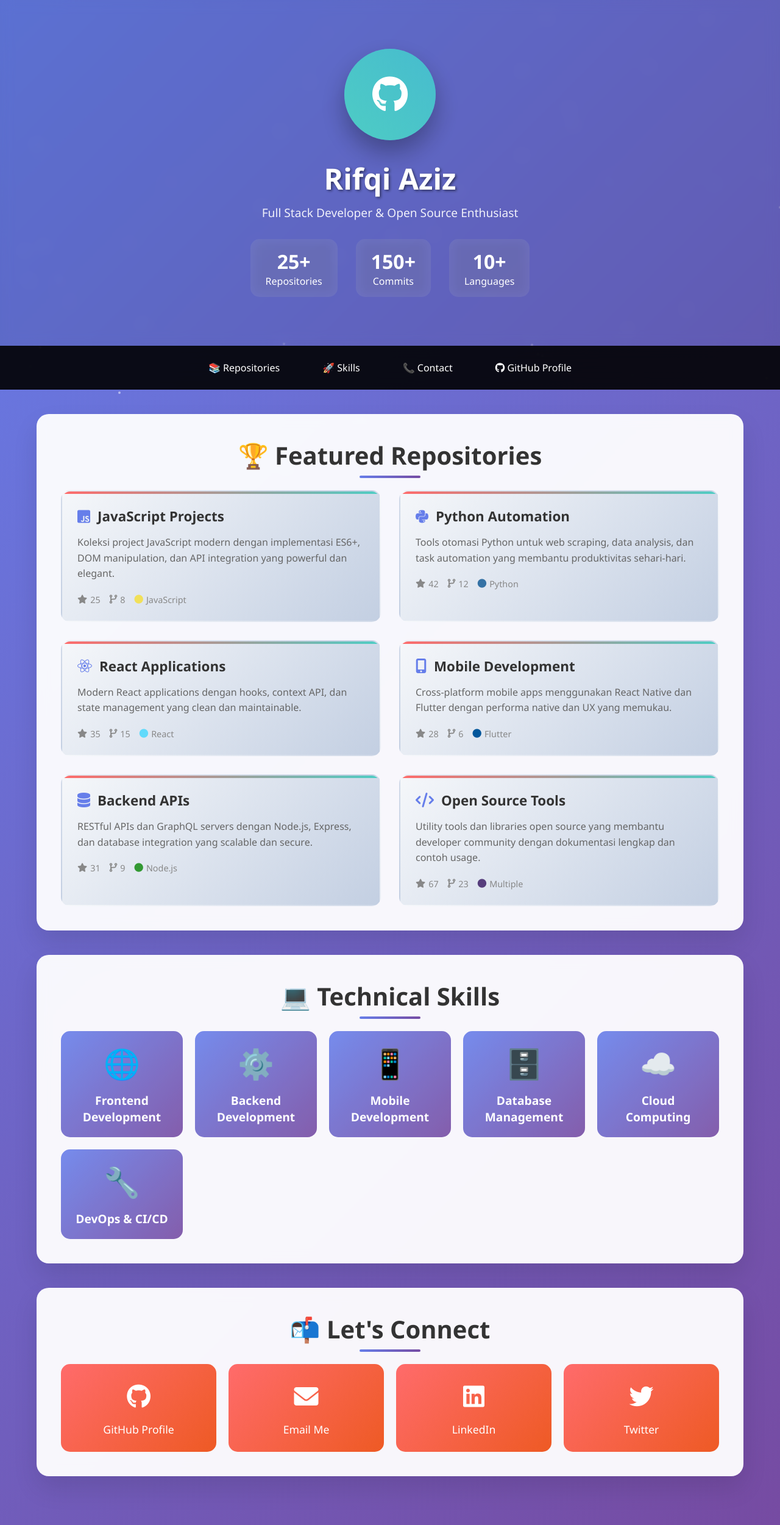
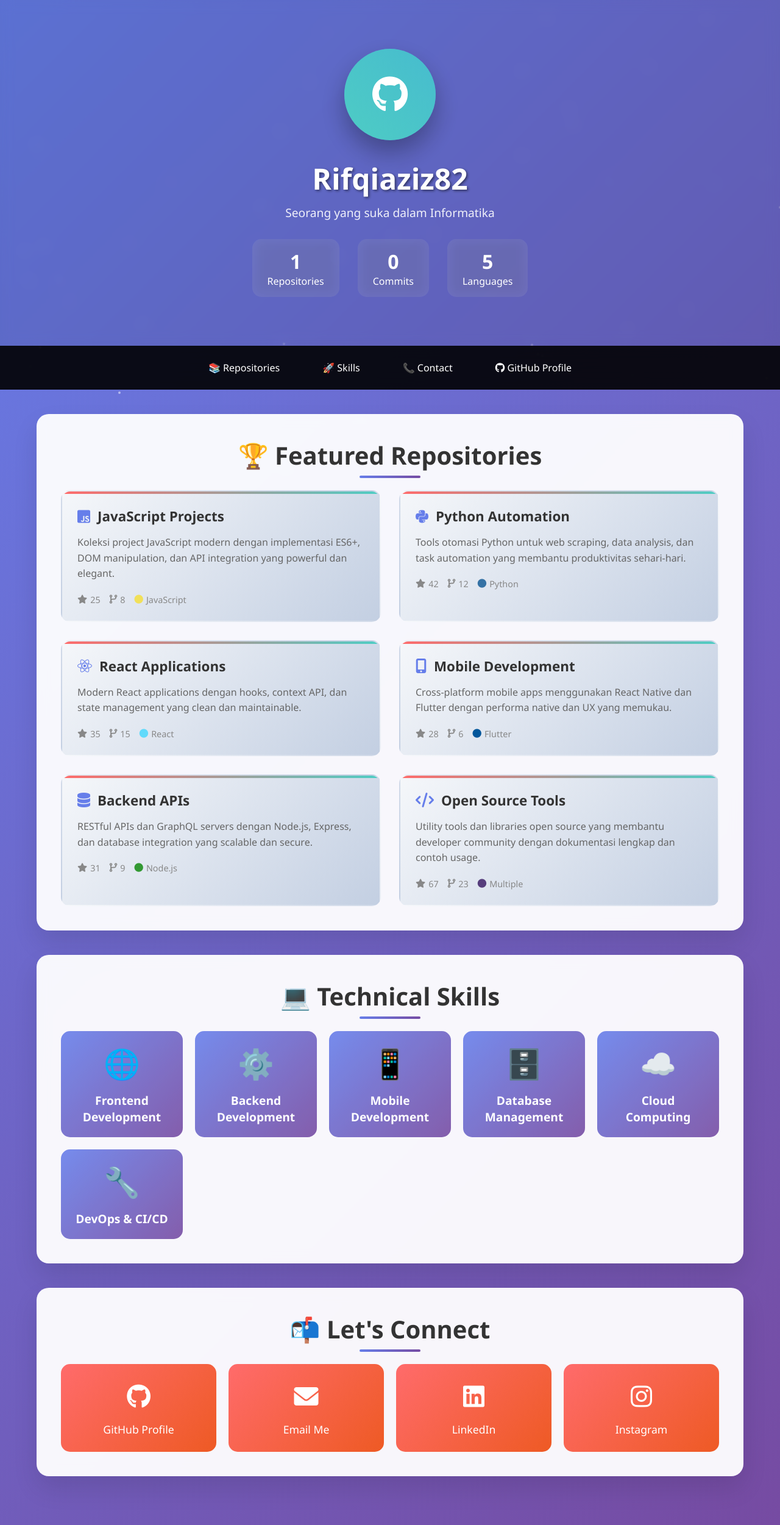
Before and after one commit to Rifqiaziz82/test, a plain HTML site: page index.html in a window 1280 px wide. Shown: the whole page at 61% size. Drawn offline with Linux system fonts and the light colour scheme.

Commit message:
Update index.html

```diff
--- a/index.html
+++ b/index.html
@@ -472,19 +472,19 @@
                 <i class="fab fa-github"></i>
             </div>
         </div>
-        <h1>Rifqi Aziz</h1>
-        <p class="subtitle">Full Stack Developer & Open Source Enthusiast</p>
+        <h1>Rifqiaziz82</h1>
+        <p class="subtitle">Seorang yang suka dalam Informatika</p>
         <div class="github-stats">
             <div class="stat-item">
-                <span class="stat-number">25+</span>
+                <span class="stat-number">1</span>
                 <span>Repositories</span>
             </div>
             <div class="stat-item">
-                <span class="stat-number">150+</span>
+                <span class="stat-number">0</span>
                 <span>Commits</span>
             </div>
             <div class="stat-item">
-                <span class="stat-number">10+</span>
+                <span class="stat-number">5</span>
                 <span>Languages</span>
             </div>
         </div>
@@ -677,7 +677,7 @@
                     </div>
                     <div class="contact-text">GitHub Profile</div>
                 </a>
-                <a href="mailto:rifqiaziz82@example.com" class="contact-item">
+                <a href="mailto:rifqi7375@gmail.com" class="contact-item">
                     <div class="contact-icon">
                         <i class="fas fa-envelope"></i>
                     </div>
@@ -689,11 +689,11 @@
                     </div>
                     <div class="contact-text">LinkedIn</div>
                 </a>
-                <a href="https://twitter.com/rifqiaziz82" class="contact-item" target="_blank">
+                <a href="https://instagram.com/rifqiiaziz" class="contact-item" target="_blank">
                     <div class="contact-icon">
-                        <i class="fab fa-twitter"></i>
+                        <i class="fab fa-instagram"></i>
                     </div>
-                    <div class="contact-text">Twitter</div>
+                    <div class="contact-text">Instagram</div>
                 </a>
             </div>
         </section>
```
